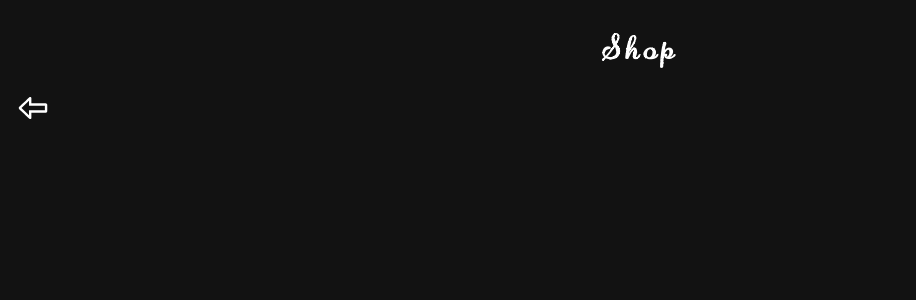
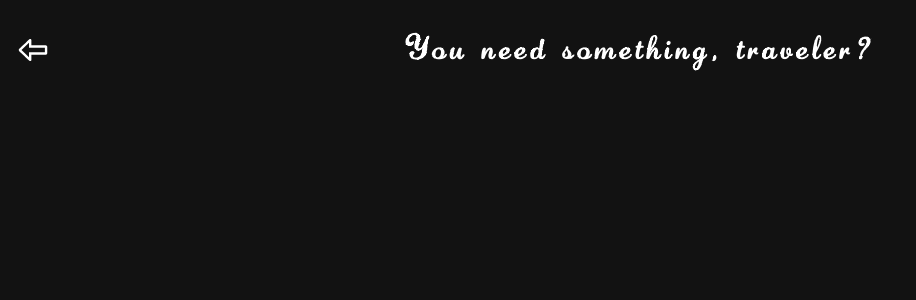
Before and after one commit to JustKooba/Dungeon-rush, a Vue app: page / in a window 1280 px wide. Both pictures are taken after a click on the button 823 px from the left and 305 px from the top of the page. Shown: the top 300 px of the page, without its empty margins (0-916 px from the left). Built offline with nearby package versions, Linux system fonts and the light colour scheme.

Commit message:
changed shop's header layout

```diff
--- a/src/components/shop-main.vue
+++ b/src/components/shop-main.vue
@@ -1,6 +1,6 @@
 <template>
   <div class="content">
-    <h1>Shop</h1>
+    <h1>You need something, traveler?</h1>
     <button @click="shopClick" class="back">
       <img src="../assets/back.svg" />
     </button>
@@ -35,6 +35,7 @@ export default {
   width: 50px;
   border: none;
   cursor: pointer;
+  top: 30px;
 }
 
 h1 {
```
